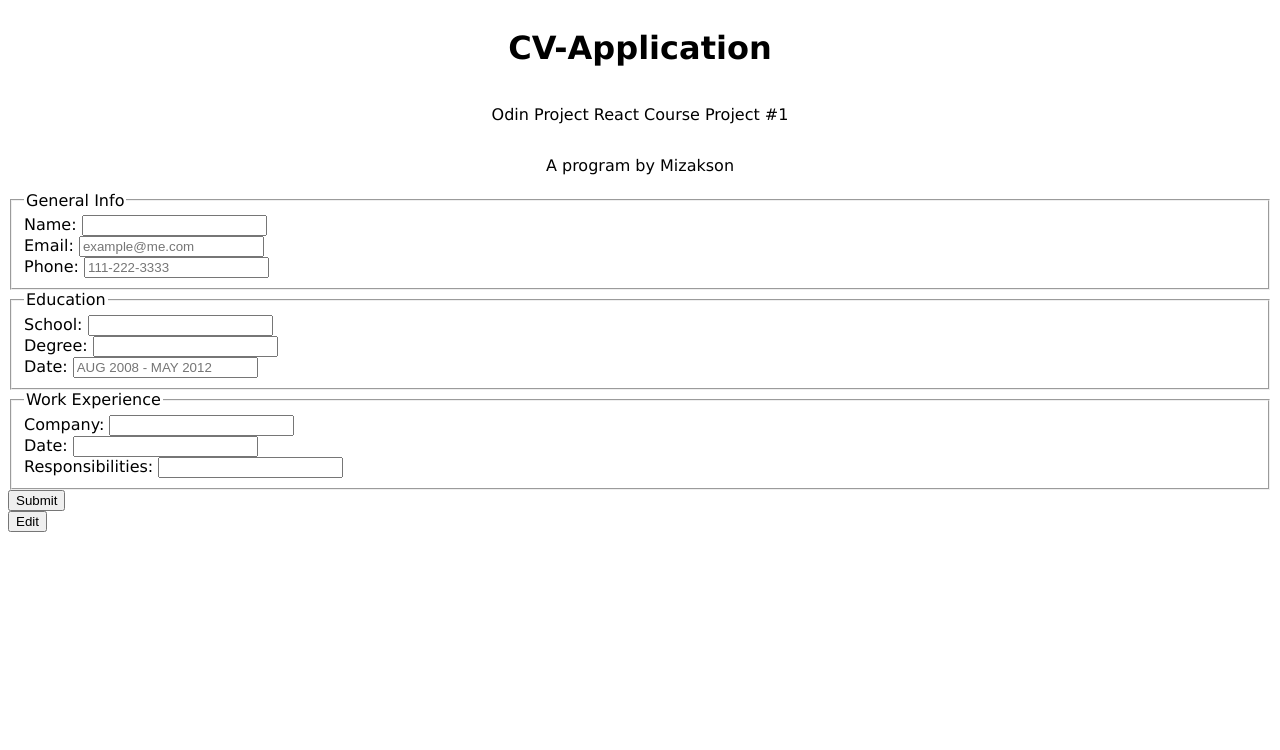
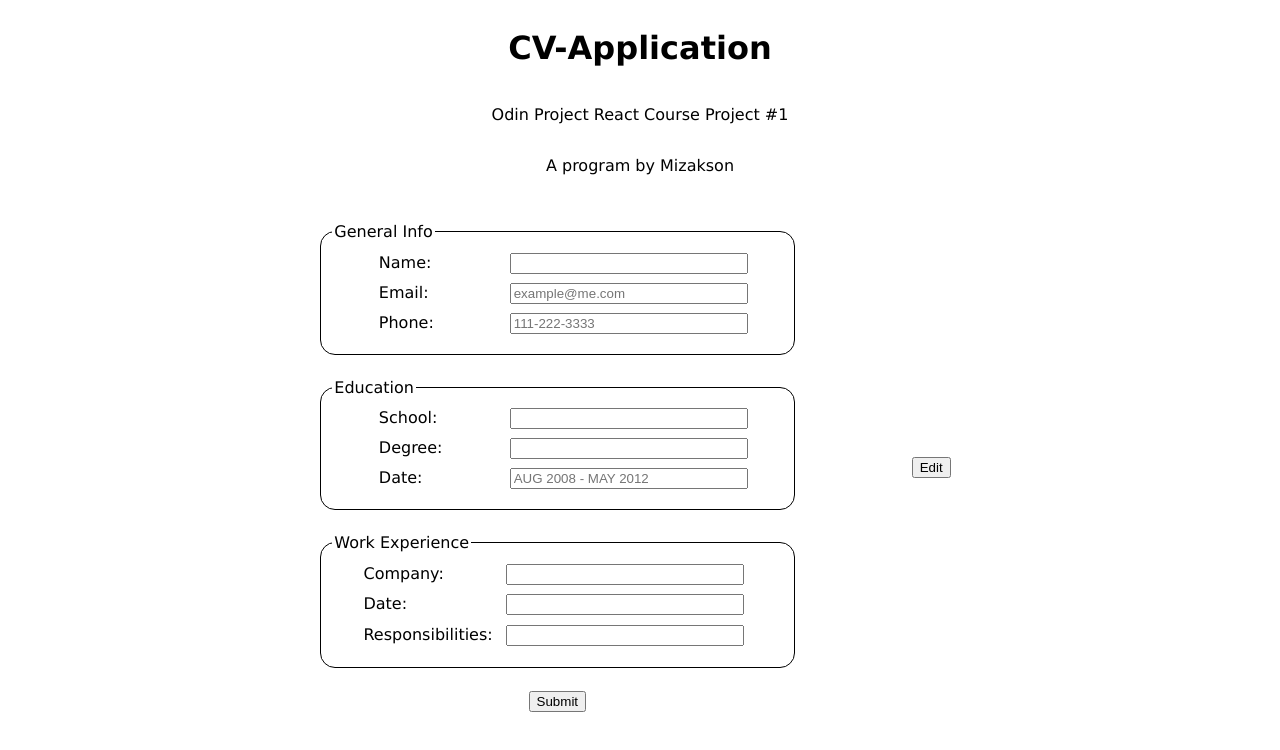
Before and after one commit to Mizakson/cv-application, a React (Vite) app: page / in a window 1280 px wide. Shown: the top 750 px of the page. Built offline with nearby package versions, Linux system fonts and the light colour scheme.

Commit message:
Style form

```diff
--- a/src/components/Form.jsx
+++ b/src/components/Form.jsx
@@ -48,7 +48,7 @@ function Form() {
                     </div>
                     <div className='field'>
                         <label htmlFor='date-of-study'>Date: </label>
-                        <input type='text' name='name' id='name' placeholder='AUG 2008 - MAY 2012'/>
+                        <input type='text' name='date-of-study' id='date-of-study' placeholder='AUG 2008 - MAY 2012'/>
                     </div>
                 </fieldset>
                 <fieldset>
--- a/src/styles/index.css
+++ b/src/styles/index.css
@@ -1,5 +1,10 @@
 #root {
     font-family: 'Lucida Sans', 'Lucida Sans Regular', 'Lucida Grande', 'Lucida Sans Unicode', Geneva, Verdana, sans-serif;
+}
+
+input {
+    width: 230px;
+    margin-left: 5%;
 }
 
 header {
@@ -7,4 +12,37 @@ header {
     flex-direction: column;
     justify-content: center;
     align-items: center;
+    margin-bottom: 2.5%;
 }
+
+.display {
+    display: flex;
+    justify-content: center;
+    align-items: center;
+    gap: 10%;
+}
+
+form {
+    display: flex;
+    flex-direction: column;
+    justify-content: center;
+    align-items: center;
+}
+
+fieldset {
+    display: grid;
+    flex-direction: column;
+    align-items: center;
+    justify-content: center;
+    border: 1px solid black;
+    border-radius: 15px;
+    width: 450px;
+    padding: 2.5%;
+    margin-bottom: 5%;
+}
+
+.field {
+    display: grid;
+    grid-template-columns: 1fr 2fr;
+    margin-bottom: 2.5%;
+}
```
